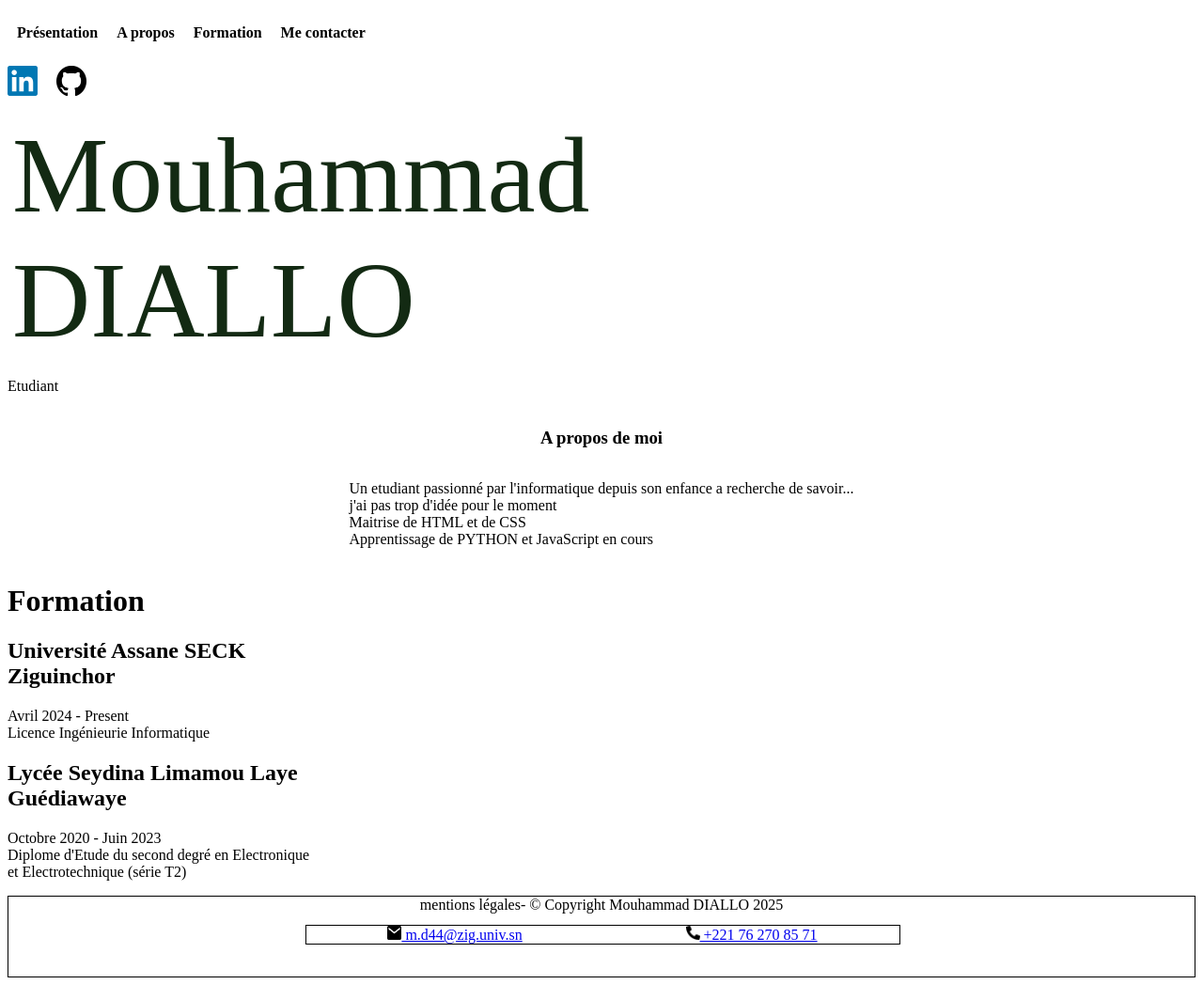
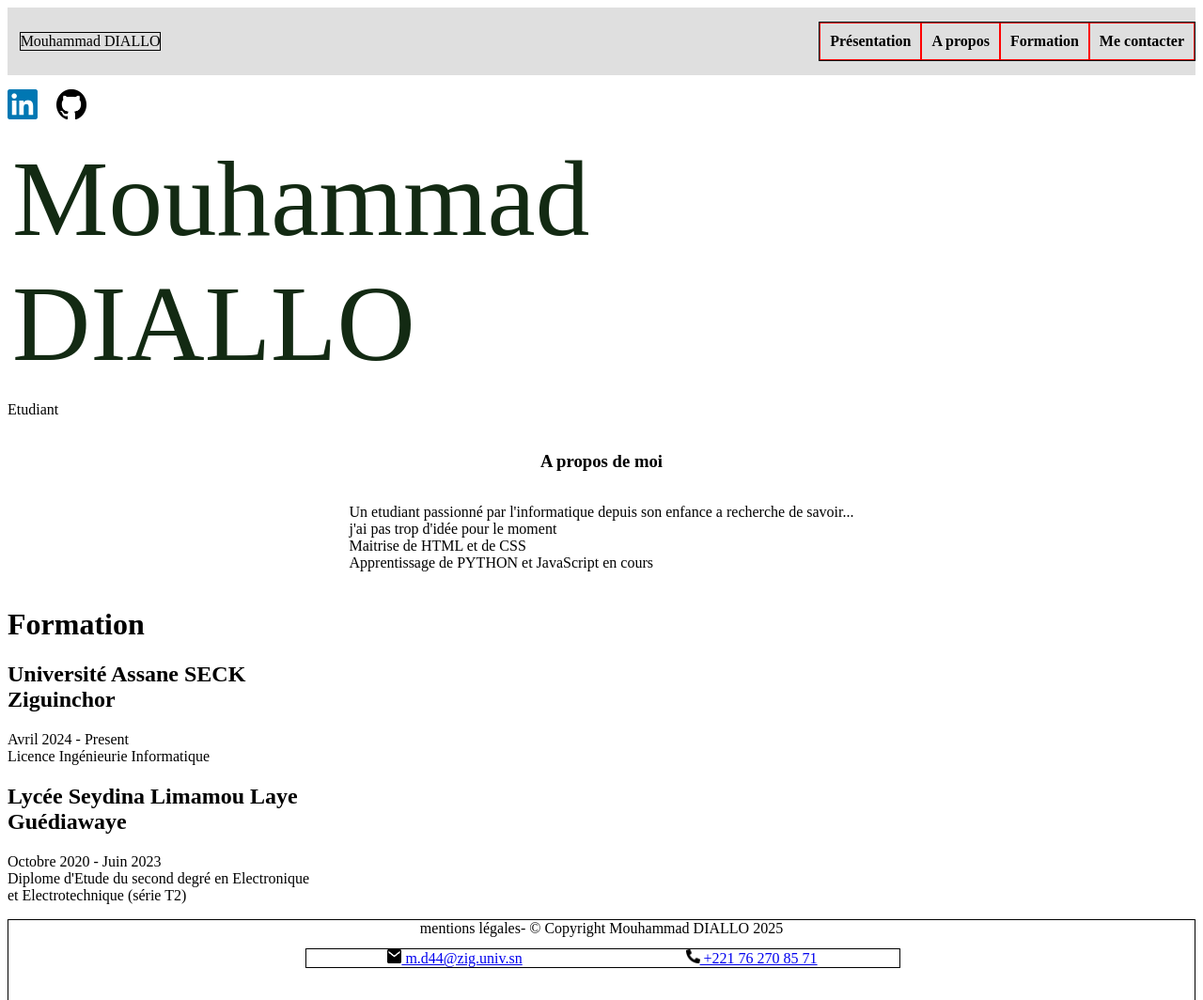
Before and after one commit to mouhammaddiallo/MonPortfolio, a plain HTML site: page index.html in a window 1280 px wide. Shown: the top 1064 px of the page at 94% size. Drawn offline with Linux system fonts and the light colour scheme; a web font is replaced by a local one.

Commit message:
Sauvegarde

```diff
--- a/index.html
+++ b/index.html
@@ -13,6 +13,7 @@
 
 <body>
     <nav class="navbar">
+        <div id="nom"> Mouhammad DIALLO</div>
         <ul>
             <li><a href="#presentation">Présentation</a></li>
             <li><a href="#about">A propos</a></li>
--- a/skin/css/style.css
+++ b/skin/css/style.css
@@ -16,11 +16,23 @@ header{
     height: 45px;
     margin-top: 15px;
 }
+nav{
+    background-color: #dfdfdf;
+    height: 9vh;
+    display: flex;
+    justify-content: space-between;
+    align-items: center;
+}
+#nom{
+    font-size: 100%;
+    margin-left: 1%;
+    border: solid black 1px;
+}
 .navbar ul {
     list-style-type: none;
-    /*background-color: gray;*/
     padding: 0%;
     overflow: hidden;
+    border: solid black 1px;
 }
 .navbar a {
     text-decoration: none;
@@ -28,6 +40,7 @@ header{
     display: block;
     padding: 10px;
     font-weight: bold;
+    border: solid red 1px;
 }
 .navbar li {
     float: left;
```
